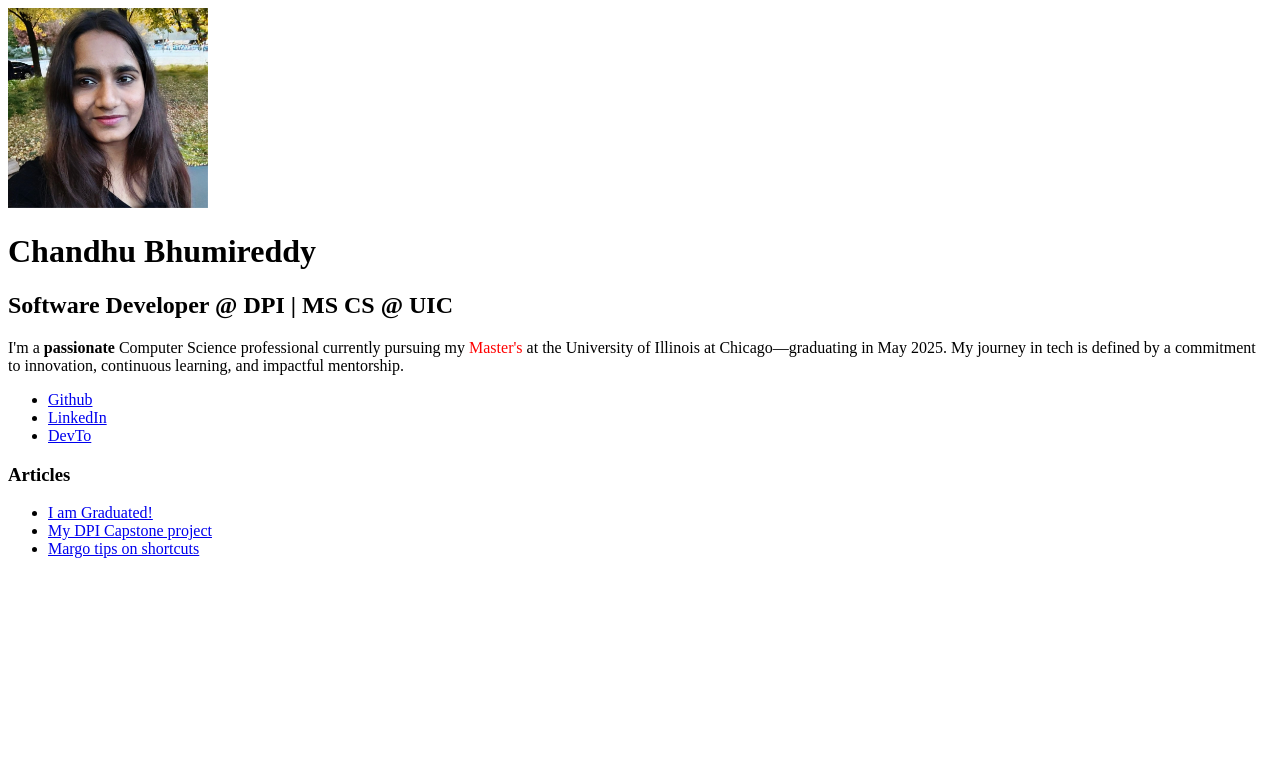
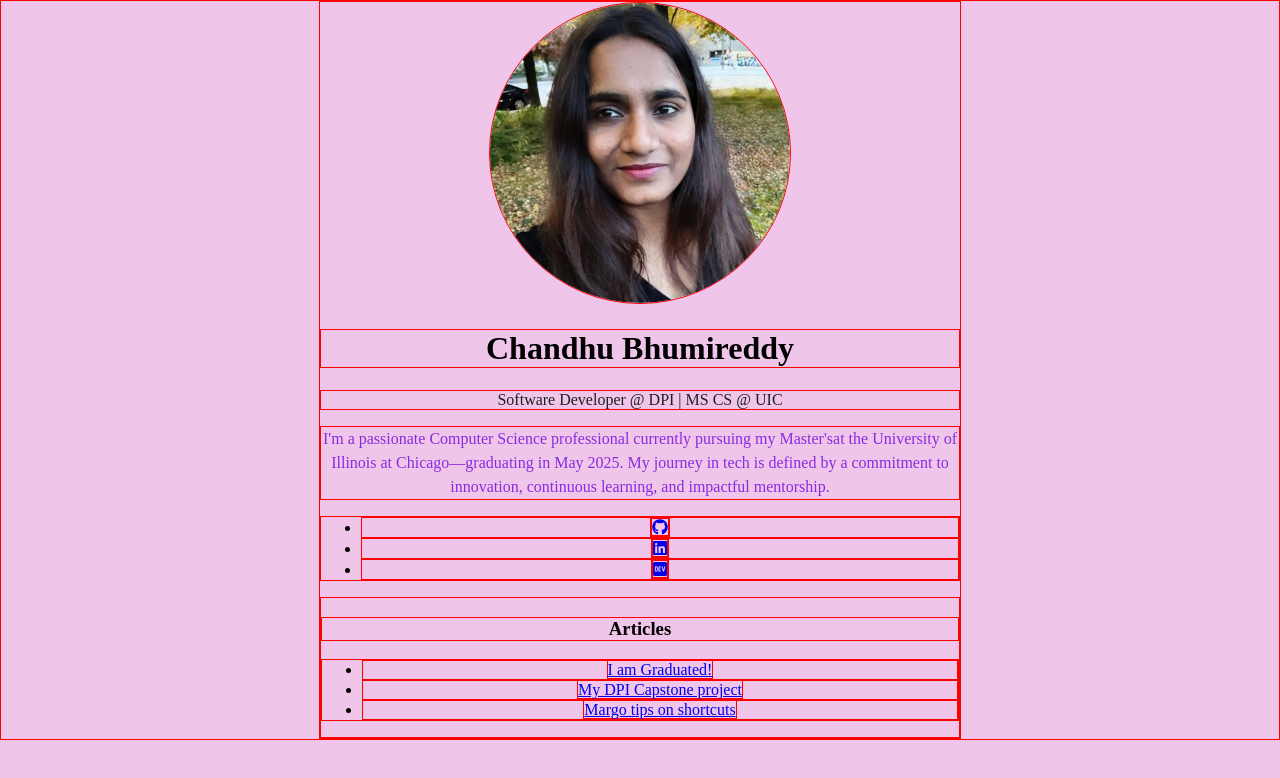
Before and after one commit to dpi-testing/link-in-bio, a plain HTML site: page index.html in a window 1280 px wide. Drawn offline with Linux system fonts and the light colour scheme.

Commit message:
added basic styling to html structure

```diff
--- a/index.html
+++ b/index.html
@@ -1,40 +1,110 @@
 <!DOCTYPE html>
 <html lang="en">
   <head>
-    <meta charset="UTF-8">
+    <meta charset="UTF-8" />
+    <meta name="viewport" content="width=device-width, initial-scale=1.0" />
+    <link
+      rel="stylesheet"
+      href="https://cdnjs.cloudflare.com/ajax/libs/font-awesome/6.7.2/css/all.min.css"
+      integrity="sha512-Evv84Mr4kqVGRNSgIGL/F/aIDqQb7xQ2vcrdIwxfjThSH8CSR7PBEakCr51Ck+w+/U6swU2Im1vVX0SVk9ABhg=="
+      crossorigin="anonymous"
+      referrerpolicy="no-referrer"
+    />
     <title>Chandhu Portfolio</title>
+    <style>
+      * {
+        border: 1px solid red;
+      }
+      /* base layout */
+      body {
+        text-align: center;
+        margin: 0 auto;
+        max-width: 640px;
+        background-color: rgb(239, 197, 234);
+        font-family: "Times New Roman", Times, serif;
+      }
+      /* avatar */
+      #avatar {
+        max-width: 300px;
+        border-radius: 50%;
+        object-fit: cover;
+      }
+      /* headings */
+      .headline {
+        font-size: 2rem;
+        font-weight: bold;
+      }
+      .tagline {
+        font-size: 1rem;
+        font-weight: lighter;
+        color: rgb(32, 31, 31);
+      }
+      /* bio */
+      #bio {
+        font-size: 1rem;
+        line-height: 1.5rem;
+        color: blueviolet;
+      }
+      /* social icons */
+
+      /* article links */
+    </style>
   </head>
   <body>
-    <img id="avatar" src="/images/chandhu.jpeg" alt="Talented and Ambitious employed Chandhu" width="200"/>
+    <img
+      id="avatar"
+      src="/images/chandhu.jpeg"
+      alt="Talented and Ambitious employed Chandhu"
+    />
     <h1 class="headline">Chandhu Bhumireddy</h1>
-    <h2 class="tagline">Software Developer @ DPI | MS CS @ UIC </h2>
+    <h2 class="tagline">Software Developer @ DPI | MS CS @ UIC</h2>
     <p id="bio">
-      I'm a <strong>passionate</strong> Computer Science professional currently pursuing my <span style="color: red;">Master's</span> at the University of Illinois at
-      Chicago—graduating in May 2025. My journey in tech is defined by a commitment to innovation, continuous learning,
-      and impactful mentorship.
+      I'm a passionate Computer Science professional currently pursuing my
+      Master'sat the University of Illinois at Chicago—graduating in May 2025.
+      My journey in tech is defined by a commitment to innovation, continuous
+      learning, and impactful mentorship.
     </p>
     <ul class="icon-links">
       <li>
-        <a href="https://github.com/bchandhu" target="_blank">Github</a>
+        <a href="https://github.com/bchandhu" target="_blank" title="GitHub">
+          <i class="fa-brands fa-github"></i>
+        </a>
       </li>
       <li>
-        <a href="https://www.linkedin.com/in/chandhu-bhumireddy-022432190/" target="_blank">LinkedIn</a>
+        <a
+          href="https://www.linkedin.com/in/chandhu-bhumireddy-022432190/"
+          target="_blank"
+        >
+          <i class="fa-brands fa-linkedin"></i>
+        </a>
       </li>
       <li>
-        <a href="https://dev.to/chandhu_bhumireddy_80a6d2" target="_blank">DevTo</a>
+        <a href="https://dev.to/chandhu_bhumireddy_80a6d2" target="_blank">
+          <i class="fa-brands fa-dev"></i>
+        </a>
       </li>
     </ul>
     <div class="article-links">
       <h3>Articles</h3>
       <ul>
         <li>
-          <a href="https://www.linkedin.com/feed/update/urn:li:activity:7328811408710684672/" target="_blank">I am Graduated!</a>
+          <a
+            href="https://www.linkedin.com/feed/update/urn:li:activity:7328811408710684672/"
+            target="_blank"
+            >I am Graduated!</a
+          >
         </li>
         <li>
-          <a href="https://www.linkedin.com/feed/update/urn:li:activity:7324100425563918337/" target="_blank">My DPI Capstone project</a>
+          <a
+            href="https://www.linkedin.com/feed/update/urn:li:activity:7324100425563918337/"
+            target="_blank"
+            >My DPI Capstone project</a
+          >
         </li>
         <li>
-          <a href="https://dev.to/ritumka/useful-shortcuts-8hg" target="_blank">Margo tips on shortcuts</a>
+          <a href="https://dev.to/ritumka/useful-shortcuts-8hg" target="_blank"
+            >Margo tips on shortcuts</a
+          >
         </li>
       </ul>
     </div>
```
Also changed, not shown: 1 other file.
